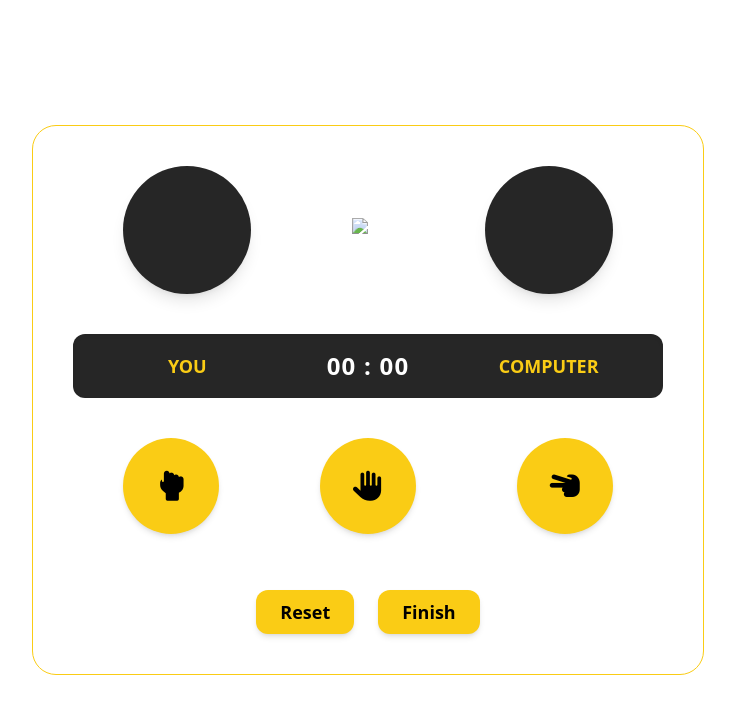
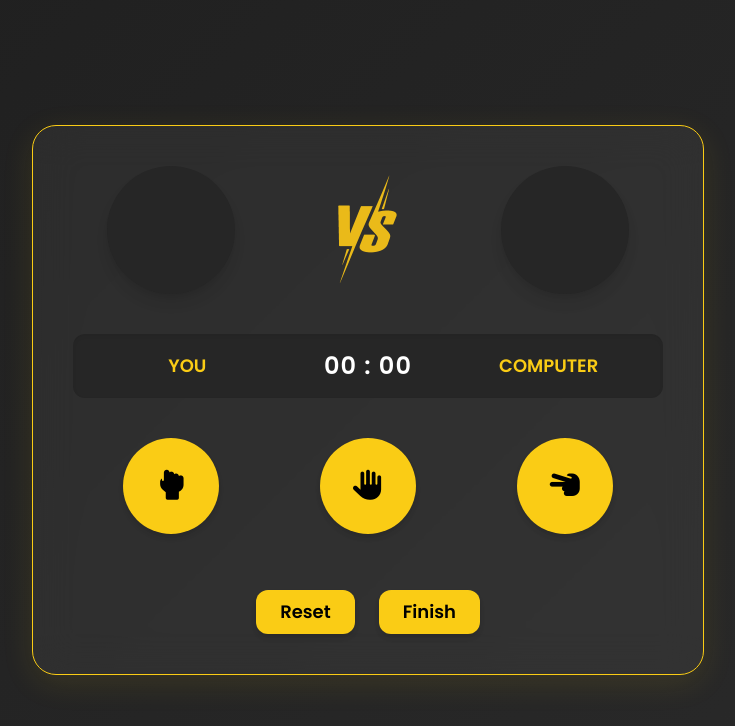
Before and after one commit to akshit-bansal11/RPS, a plain HTML site: page index.html in a window 1280 px wide. Shown: the whole page, without its empty margins (272-1007 px from the left). Drawn offline with nearby package versions, Linux system fonts and the light colour scheme; the site is published under a folder, as on GitHub Pages, so addresses that start at the root find nothing.

Commit message:
Fix Paths

```diff
--- a/index.html
+++ b/index.html
@@ -13,7 +13,7 @@
   <script src="https://kit.fontawesome.com/7e8d5dea6e.js" crossorigin="anonymous"></script>
 
   <!-- CSS File -->
-  <link rel="stylesheet" href="/style.css">
+  <link rel="stylesheet" href="style.css">
 
 </head>
 
@@ -25,7 +25,7 @@
     <!-- Player vs Computer Display -->
     <div class="flex justify-around items-center">
       <div id="player-choice" class="min-w-32 min-h-32 bg-neutral-800 text-yellow-400 flex items-center justify-center rounded-full text-4xl shadow-lg"></div>
-      <div class="max-w-32"><img src="/versus.png" class="max-w-full h-auto opacity-90" alt="vs"></div>
+      <div class="max-w-32"><img src="versus.png" class="max-w-full h-auto opacity-90" alt="vs"></div>
       <div id="computer-choice" class="min-w-32 min-h-32 bg-neutral-800 text-yellow-400 flex items-center justify-center rounded-full text-4xl shadow-lg"></div>
     </div>
 
@@ -62,7 +62,7 @@
   </div>
 
   <!-- JS File -->
-  <script type="text/javascript" src="/script.js"></script>
+  <script type="text/javascript" src="script.js"></script>
 </body>
 
 </html>
```
